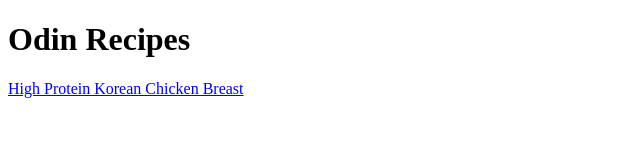
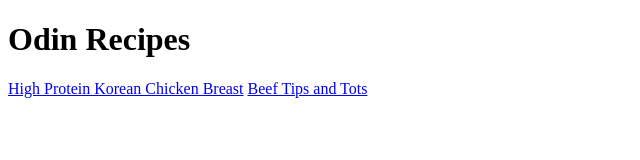
Before and after one commit to atmandy/odin-recipes, a plain HTML site: page index.html in a window 1280 px wide. Shown: the whole page, without its empty margins (0-640 px from the left). Drawn offline with Linux system fonts and the light colour scheme.

Commit message:
Added a link to Beef Tips and Tots

```diff
--- a/index.html
+++ b/index.html
@@ -8,5 +8,6 @@
 <body>
     <h1>Odin Recipes</h1>
     <a href="recipes/chickenbreast.html">High Protein Korean Chicken Breast</a>
+    <a href="recipes/beeftots.html">Beef Tips and Tots</a>
 </body>
 </html>
```
